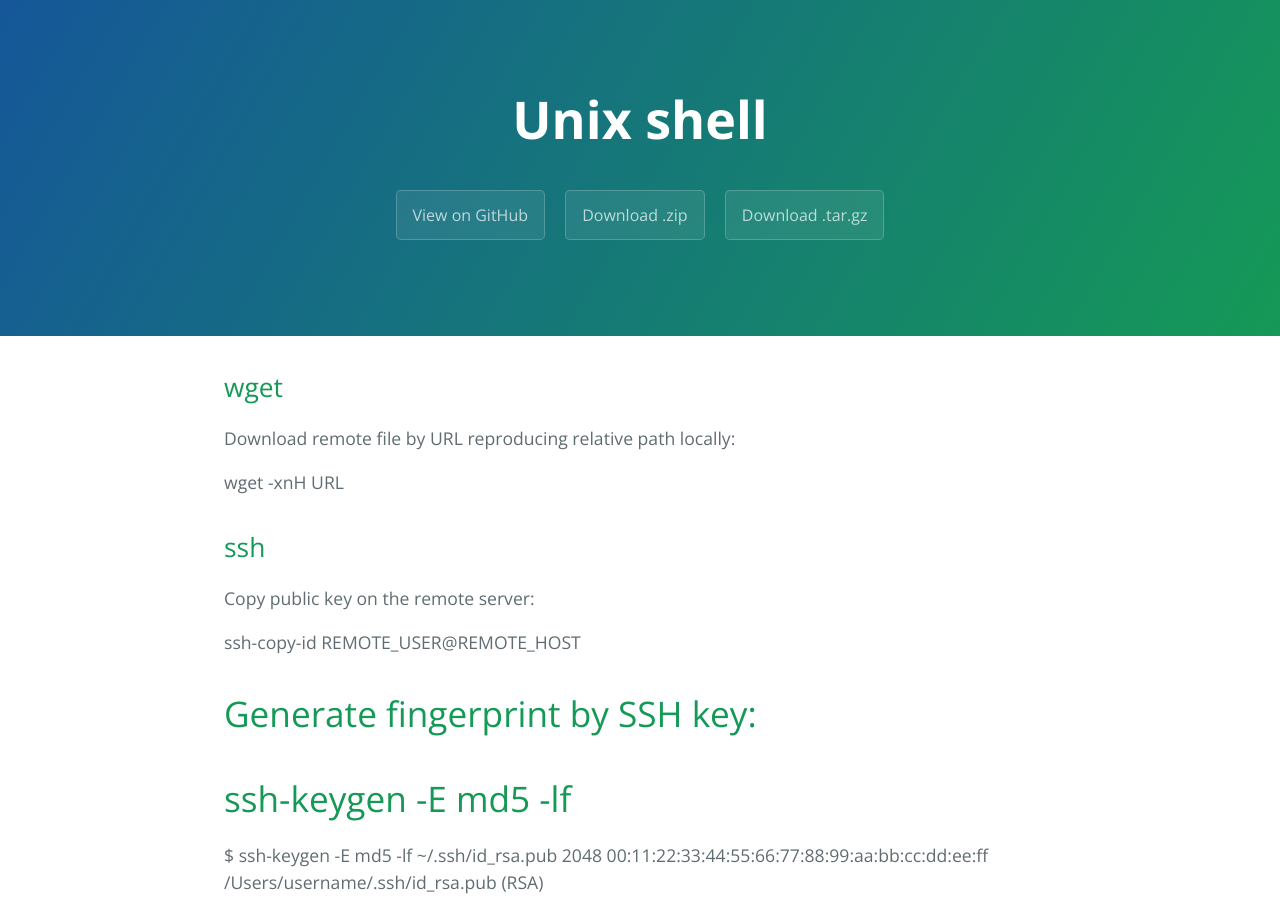
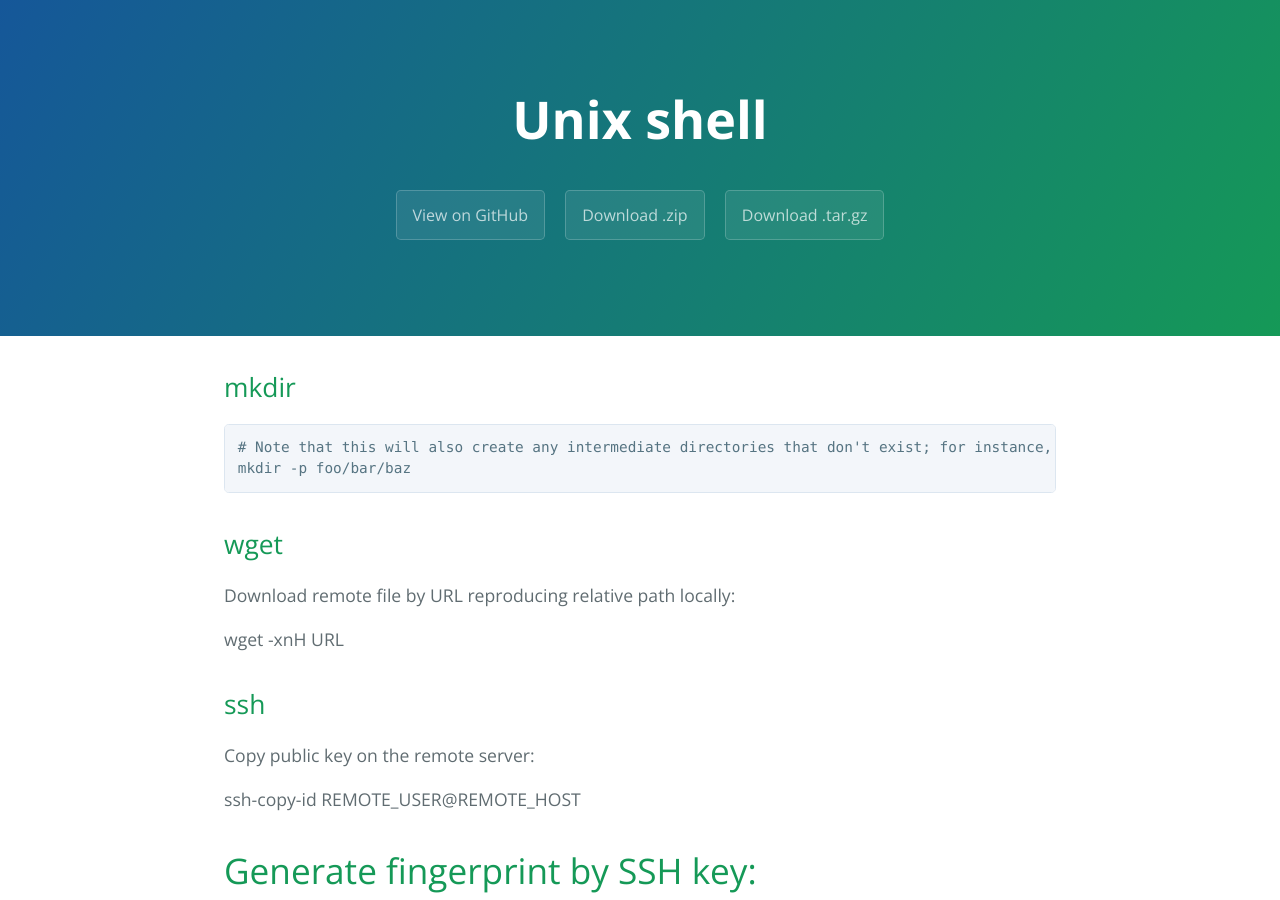
Before and after one commit to highweb/web-wiki, a Jekyll site: the page built from shell.md, in a window 1280 px wide and 900 px high. Built offline with Jekyll 4.4.1, drawn with Linux system fonts in a browser that asks for light colours.

Commit message:
Update shell.md

````diff
--- a/shell.md
+++ b/shell.md
@@ -2,6 +2,14 @@
 layout: base
 title: Unix shell
 ---
+
+## mkdir
+
+```sh
+# Note that this will also create any intermediate directories that don't exist; for instance,
+mkdir -p foo/bar/baz
+```
+
 
 ## wget
 
````
